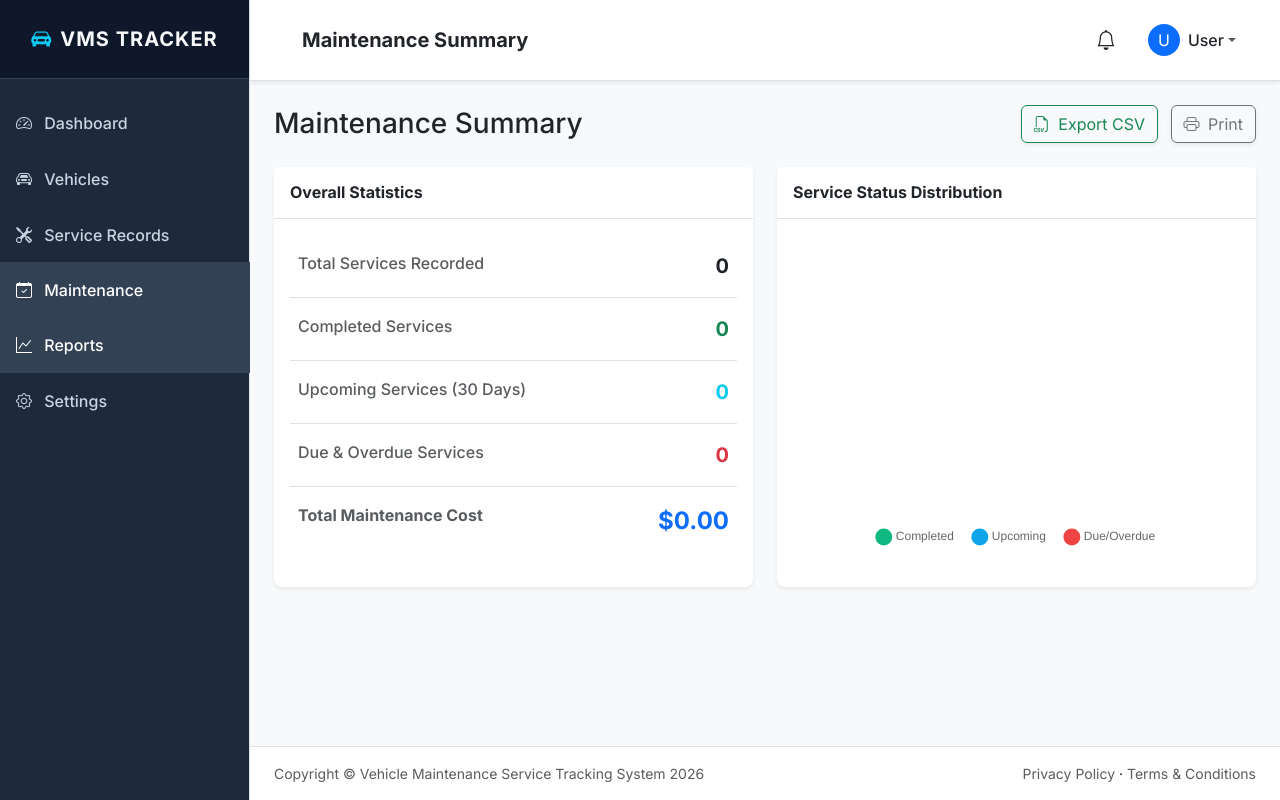
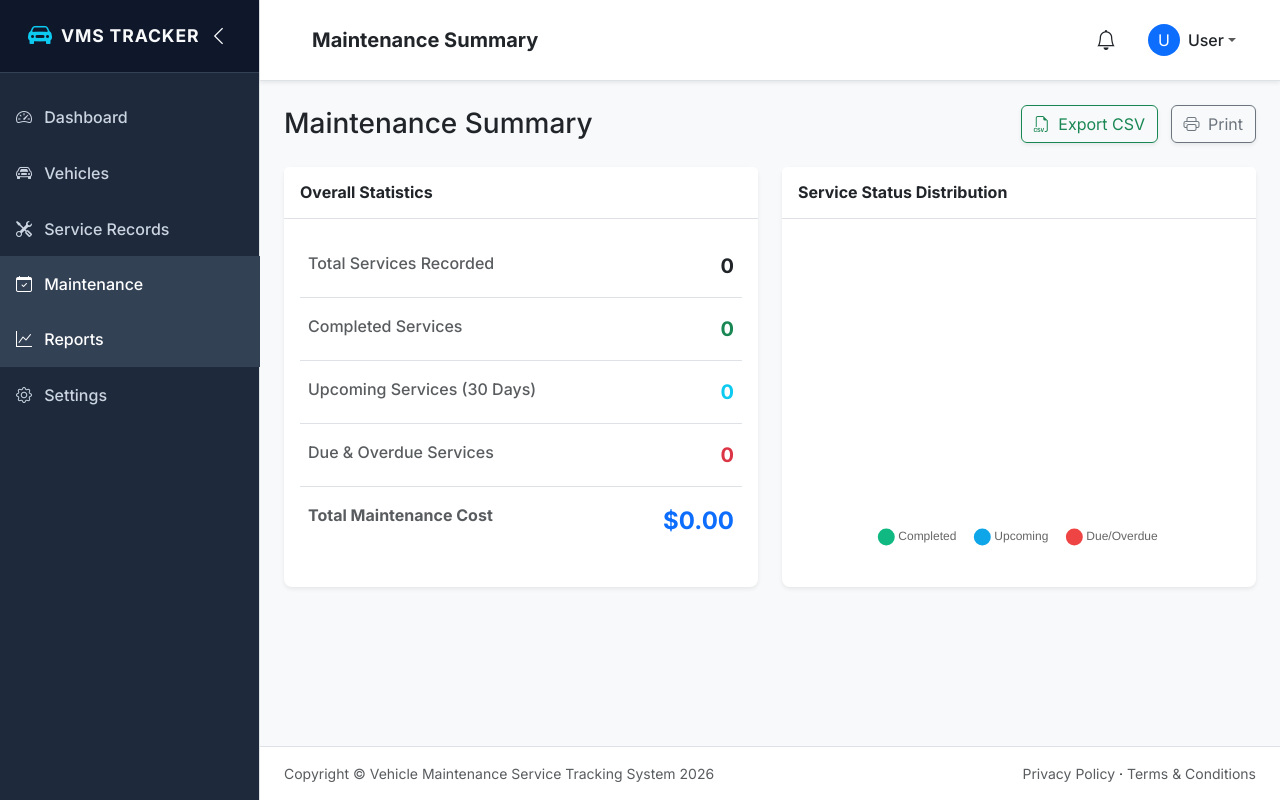
Before and after one commit to JeriStack/Vehicle-Maintenance-Service-Tracking-System, a PHP site: page /reports/maintenance.php in a window 1280 px wide. Run offline with PHP 8.4, Linux system fonts and the light colour scheme; the visitor is signed in with stand-in values (Sample User, id 1); data that the repository does not hold is empty.

Commit message:
feat: implement collapsible sidebar & fix dashboard data bugs
- Added collapsible, icon-only desktop sidebar with tooltips
- Fixed 'Settings failed to load' bug by correcting DB column references
- Fixed PHP 8.1 deprecation warnings in reports and settings
- Updated dynamic BASE_URL logic in constants

```diff
--- a/assets/css/style.css
+++ b/assets/css/style.css
@@ -1,4 +1,9 @@
 /* assets/css/style.css */
+:root {
+    --sidebar-width: 260px;
+    --sidebar-collapsed-width: 80px;
+}
+
 body {
     font-family: 'Inter', -apple-system, BlinkMacSystemFont, "Segoe UI", Roboto, "Helvetica Neue", Arial, sans-serif;
     overflow-x: hidden;
@@ -13,9 +18,9 @@ body {
 
 #sidebar-wrapper {
     min-height: 100vh;
-    width: 250px;
-    margin-left: -250px;
-    transition: margin .25s ease-out;
+    width: var(--sidebar-width);
+    margin-left: calc(-1 * var(--sidebar-width));
+    transition: margin .25s ease-out, width .25s ease-out;
     background-color: #1e293b !important; /* Dark Navy */
 }
 
@@ -28,7 +33,8 @@ body {
 }
 
 #sidebar-wrapper .list-group {
-    width: 250px;
+    width: var(--sidebar-width);
+    transition: width 0.25s ease-out;
 }
 
 #sidebar-wrapper .list-group-item {
--- a/assets/js/app.js
+++ b/assets/js/app.js
@@ -1,18 +1,71 @@
 // assets/js/app.js
 document.addEventListener('DOMContentLoaded', event => {
     // Toggle the side navigation
-    const sidebarToggle = document.body.querySelector('#sidebarToggle');
-    if (sidebarToggle) {
-        // Uncomment Below to persist sidebar toggle between refreshes
-        // if (localStorage.getItem('sb|sidebar-toggle') === 'true') {
-        //     document.body.classList.toggle('sb-sidenav-toggled');
-        // }
-        sidebarToggle.addEventListener('click', event => {
+    const toggleBtns = document.querySelectorAll('.sidebar-toggle-btn, #sidebarToggle');
+
+    // Restore state from localStorage for desktop
+    const isCollapsed = localStorage.getItem('vms_sidebar_collapsed') === 'true';
+    if (isCollapsed && window.innerWidth >= 768) {
+        document.body.classList.add('sb-sidenav-toggled');
+    }
+
+    // Initialize tooltips safely
+    let tooltipList = [];
+    try {
+        const initTooltips = () => {
+            const tooltipTriggerList = [].slice.call(document.querySelectorAll('#sidebar-wrapper [data-bs-toggle="tooltip"]'));
+            tooltipList = tooltipTriggerList.map(function (tooltipTriggerEl) {
+                return new bootstrap.Tooltip(tooltipTriggerEl, {
+                    trigger: 'hover',
+                    placement: 'right'
+                });
+            });
+        };
+        initTooltips();
+    } catch (err) {
+        console.error("Tooltip init error: ", err);
+    }
+
+    const updateUIState = () => {
+        const collapsed = document.body.classList.contains('sb-sidenav-toggled');
+
+        // Update toggle buttons aria & icons
+        toggleBtns.forEach(btn => {
+            btn.setAttribute('aria-expanded', !collapsed);
+            const icon = btn.querySelector('.toggle-icon');
+            if (icon) {
+                if (collapsed) {
+                    icon.classList.remove('bi-chevron-left');
+                    icon.classList.add('bi-chevron-right');
+                } else {
+                    icon.classList.remove('bi-chevron-right');
+                    icon.classList.add('bi-chevron-left');
+                }
+            }
+        });
+
+        // Update tooltips
+        if (collapsed && window.innerWidth >= 768) {
+            tooltipList.forEach(t => t.enable());
+        } else {
+            tooltipList.forEach(t => {
+                t.hide();
+                t.disable();
+            });
+        }
+    };
+
+    updateUIState();
+
+    toggleBtns.forEach(btn => {
+        btn.addEventListener('click', event => {
             event.preventDefault();
             document.body.classList.toggle('sb-sidenav-toggled');
-            localStorage.setItem('sb|sidebar-toggle', document.body.classList.contains('sb-sidenav-toggled'));
+            const collapsed = document.body.classList.contains('sb-sidenav-toggled');
+            localStorage.setItem('vms_sidebar_collapsed', collapsed);
+            updateUIState();
         });
-    }
+    });
 
     // Auto-dismiss alerts after 5 seconds
     const alerts = document.querySelectorAll('.alert:not(.alert-permanent)');
--- a/config/constants.php
+++ b/config/constants.php
@@ -4,10 +4,13 @@
 // Define Base URL dynamically
 $protocol = isset($_SERVER['HTTPS']) && $_SERVER['HTTPS'] === 'on' ? 'https' : 'http';
 $host = $_SERVER['HTTP_HOST'];
-$base_dir = str_replace('\\', '/', dirname($_SERVER['SCRIPT_NAME']));
 
-// Ensure base_dir doesn't include specific PHP scripts like index.php
-$base_dir = preg_replace('/\/[^\/]+\.php$/', '', $base_dir);
+// Get the document root and the application root directory
+$doc_root = str_replace('\\', '/', $_SERVER['DOCUMENT_ROOT']);
+$app_dir = str_replace('\\', '/', dirname(__DIR__));
+
+// The base directory is the application directory minus the document root
+$base_dir = str_replace($doc_root, '', $app_dir);
 
 define('BASE_URL', $protocol . '://' . $host . $base_dir . '/');
 
--- a/database/schema.sql
+++ b/database/schema.sql
@@ -95,6 +95,8 @@ CREATE TABLE IF NOT EXISTS notification_settings (
     service_due_reminder BOOLEAN DEFAULT TRUE,
     overdue_reminder BOOLEAN DEFAULT TRUE,
     reminder_days INT DEFAULT 7,
+    email_notifications BOOLEAN DEFAULT FALSE,
+    push_notifications BOOLEAN DEFAULT FALSE,
     updated_at TIMESTAMP DEFAULT CURRENT_TIMESTAMP ON UPDATE CURRENT_TIMESTAMP,
     FOREIGN KEY (user_id) REFERENCES users(id) ON DELETE CASCADE
 );
--- a/includes/sidebar.php
+++ b/includes/sidebar.php
@@ -3,32 +3,40 @@
 ?>
 <!-- Sidebar -->
 <div class="sidebar border-end bg-dark text-white" id="sidebar-wrapper">
-    <div class="sidebar-heading border-bottom text-center py-4 fs-5 fw-bold text-uppercase tracking-wider">
-        <i class="bi bi-car-front-fill me-2 text-info"></i><span class="d-none d-md-inline">VMS Tracker</span>
+    <div class="sidebar-heading border-bottom text-center py-3">
+        <div class="d-flex justify-content-between align-items-center px-2 sidebar-brand-row">
+            <div class="brand-content fw-bold text-uppercase tracking-wider d-flex align-items-center text-nowrap" style="font-size: 1.1rem;">
+                <i class="bi bi-car-front-fill me-2 text-info fs-4 brand-icon"></i>
+                <span class="sidebar-brand-text">VMS Tracker</span>
+            </div>
+            <button type="button" class="btn btn-sm text-white sidebar-toggle-btn d-none d-md-block flex-shrink-0" aria-label="Toggle sidebar" aria-expanded="true" title="Toggle Sidebar">
+                <i class="bi bi-chevron-left toggle-icon fs-5"></i>
+            </button>
+        </div>
     </div>
     <div class="list-group list-group-flush mt-3">
-        <a href="<?php echo BASE_URL; ?>dashboard/index.php" class="list-group-item list-group-item-action bg-transparent text-white border-0 py-3 <?php echo strpos($_SERVER['REQUEST_URI'], 'dashboard') !== false ? 'active' : ''; ?>">
-            <i class="bi bi-speedometer2 me-2"></i> Dashboard
+        <a href="<?php echo BASE_URL; ?>dashboard/index.php" class="list-group-item list-group-item-action bg-transparent text-white border-0 py-3 <?php echo strpos($_SERVER['REQUEST_URI'], 'dashboard') !== false ? 'active' : ''; ?>" data-bs-toggle="tooltip" data-bs-placement="right" title="Dashboard">
+            <i class="bi bi-speedometer2 me-2"></i> <span class="nav-text">Dashboard</span>
         </a>
 
-        <a href="<?php echo BASE_URL; ?>vehicles/index.php" class="list-group-item list-group-item-action bg-transparent text-white border-0 py-3 <?php echo strpos($_SERVER['REQUEST_URI'], 'vehicles') !== false ? 'active' : ''; ?>">
-            <i class="bi bi-car-front me-2"></i> Vehicles
+        <a href="<?php echo BASE_URL; ?>vehicles/index.php" class="list-group-item list-group-item-action bg-transparent text-white border-0 py-3 <?php echo strpos($_SERVER['REQUEST_URI'], 'vehicles') !== false ? 'active' : ''; ?>" data-bs-toggle="tooltip" data-bs-placement="right" title="Vehicles">
+            <i class="bi bi-car-front me-2"></i> <span class="nav-text">Vehicles</span>
         </a>
 
-        <a href="<?php echo BASE_URL; ?>services/index.php" class="list-group-item list-group-item-action bg-transparent text-white border-0 py-3 <?php echo strpos($_SERVER['REQUEST_URI'], 'services') !== false ? 'active' : ''; ?>">
-            <i class="bi bi-tools me-2"></i> Service Records
+        <a href="<?php echo BASE_URL; ?>services/index.php" class="list-group-item list-group-item-action bg-transparent text-white border-0 py-3 <?php echo strpos($_SERVER['REQUEST_URI'], 'services') !== false ? 'active' : ''; ?>" data-bs-toggle="tooltip" data-bs-placement="right" title="Service Records">
+            <i class="bi bi-tools me-2"></i> <span class="nav-text">Service Records</span>
         </a>
 
-        <a href="<?php echo BASE_URL; ?>maintenance/index.php" class="list-group-item list-group-item-action bg-transparent text-white border-0 py-3 <?php echo strpos($_SERVER['REQUEST_URI'], 'maintenance') !== false ? 'active' : ''; ?>">
-            <i class="bi bi-calendar-check me-2"></i> Maintenance
+        <a href="<?php echo BASE_URL; ?>maintenance/index.php" class="list-group-item list-group-item-action bg-transparent text-white border-0 py-3 <?php echo strpos($_SERVER['REQUEST_URI'], 'maintenance') !== false ? 'active' : ''; ?>" data-bs-toggle="tooltip" data-bs-placement="right" title="Maintenance">
+            <i class="bi bi-calendar-check me-2"></i> <span class="nav-text">Maintenance</span>
         </a>
 
-        <a href="<?php echo BASE_URL; ?>reports/index.php" class="list-group-item list-group-item-action bg-transparent text-white border-0 py-3 <?php echo strpos($_SERVER['REQUEST_URI'], 'reports') !== false ? 'active' : ''; ?>">
-            <i class="bi bi-graph-up me-2"></i> Reports
+        <a href="<?php echo BASE_URL; ?>reports/index.php" class="list-group-item list-group-item-action bg-transparent text-white border-0 py-3 <?php echo strpos($_SERVER['REQUEST_URI'], 'reports') !== false ? 'active' : ''; ?>" data-bs-toggle="tooltip" data-bs-placement="right" title="Reports">
+            <i class="bi bi-graph-up me-2"></i> <span class="nav-text">Reports</span>
         </a>
 
-        <a href="<?php echo BASE_URL; ?>settings/index.php" class="list-group-item list-group-item-action bg-transparent text-white border-0 py-3 <?php echo strpos($_SERVER['REQUEST_URI'], 'settings') !== false ? 'active' : ''; ?>">
-            <i class="bi bi-gear me-2"></i> Settings
+        <a href="<?php echo BASE_URL; ?>settings/index.php" class="list-group-item list-group-item-action bg-transparent text-white border-0 py-3 <?php echo strpos($_SERVER['REQUEST_URI'], 'settings') !== false ? 'active' : ''; ?>" data-bs-toggle="tooltip" data-bs-placement="right" title="Settings">
+            <i class="bi bi-gear me-2"></i> <span class="nav-text">Settings</span>
         </a>
     </div>
 </div>
--- a/reports/maintenance.php
+++ b/reports/maintenance.php
@@ -20,6 +20,10 @@ try {
     ");
     $stmt->execute([$userId]);
     $totals = $stmt->fetch();
+
+    // Ensure nulls from SUM() fallback to 0
+    $totals['completed_services'] = $totals['completed_services'] ?? 0;
+    $totals['total_cost'] = $totals['total_cost'] ?? 0;
 
     // Upcoming
     $stmtUpcoming = $pdo->prepare("
```
Also changed, not shown: other parts of assets/css/style.css (+51 -1 lines), actions/profile_action.php (+5 -5 lines), actions/settings_action.php (+5 -5 lines), settings/index.php (+4 -4 lines).
